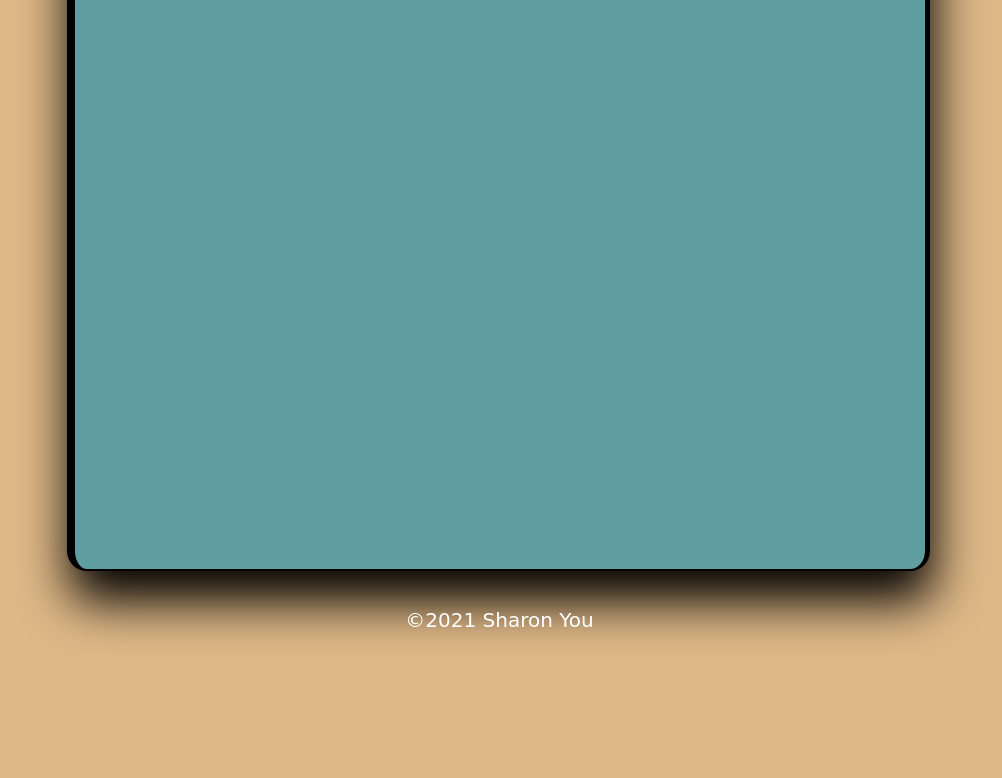
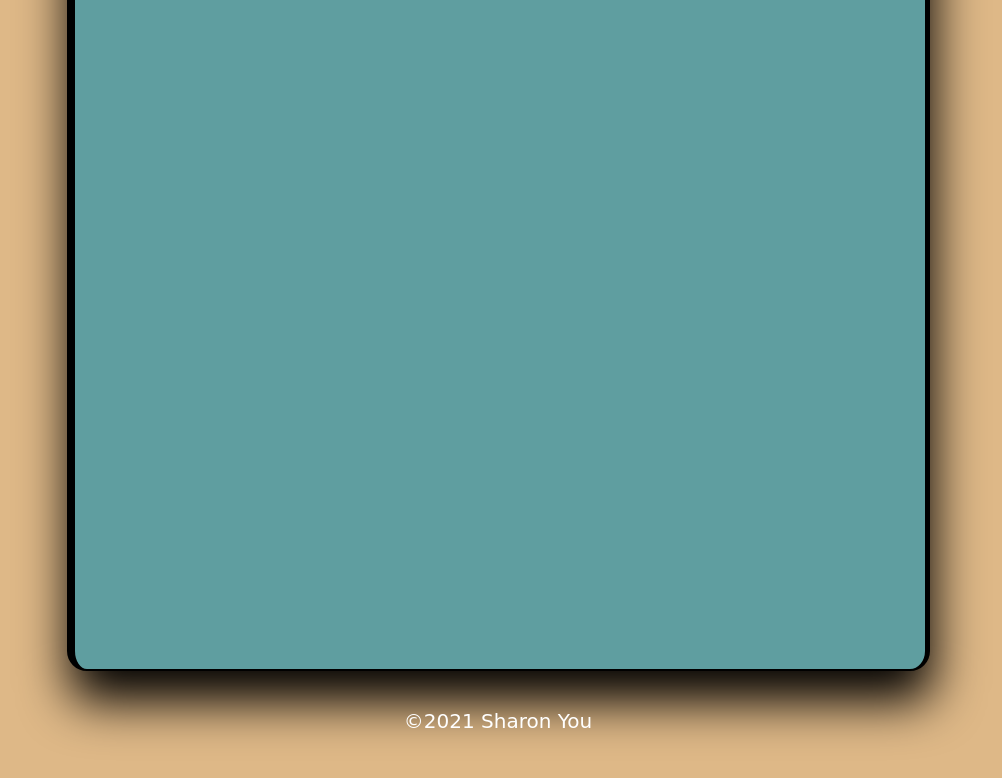
Before and after one commit to 4a555041/4a555041.github.io, a plain HTML site: page index.html in a window 1280 px wide. Shown: the part 212-990 px from the top of the page, without its empty margins (142-1144 px from the left). Before the commit the page ends 882 px from the top, so only its background shows below. Drawn offline with nearby package versions, Linux system fonts and the light colour scheme; a web font is replaced by a local one.

Commit message:
Update index.html

```diff
--- a/index.html
+++ b/index.html
@@ -23,7 +23,7 @@
 
         #container {
             width: 850px;
-            height: 700px;
+            height: 800px;
             background: cadetblue;
             margin: auto;
             margin-top: 80px;
@@ -189,11 +189,11 @@
                 <div></div>
             </div>
         </div>
-        <div id="footer">
-            &copy;2021 Sharon You
-        </div>
+
     </div>
-
+    <div id="footer">
+        &copy;2021 Sharon You
+    </div>
 
 
 
```
